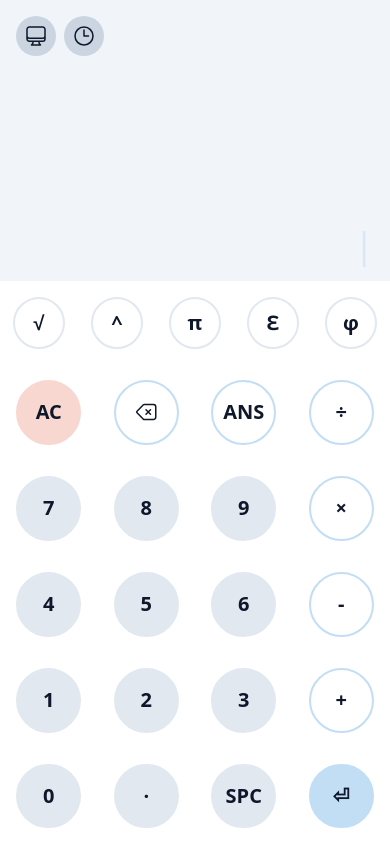
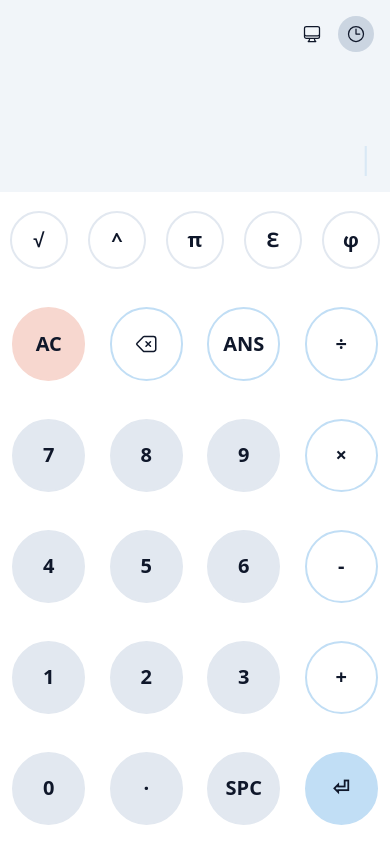
Before and after one commit to feasterjon/rpncalc, a React (Create React App) app: page / in a window 390 px wide. Built offline with nearby package versions, Linux system fonts and the light colour scheme.

Commit message:
Major layout change: Move Theme, History to right etc.

```diff
--- a/src/components/rpncalc/icon.jsx
+++ b/src/components/rpncalc/icon.jsx
@@ -1,44 +1,44 @@
-export function Icon({ id }) {
+export function Icon({ id, styles = 'h-6 w-6' }) {
   switch (id) {
     case 'backspace':
       return (
-        <svg xmlns="http://www.w3.org/2000/svg" fill="none" viewBox="0 0 24 24" strokeWidth={1.5} stroke="currentColor" className="w-6 h-6">
+        <svg xmlns="http://www.w3.org/2000/svg" fill="none" viewBox="0 0 24 24" strokeWidth={1.5} stroke="currentColor" className={styles}>
           <path strokeLinecap="round" strokeLinejoin="round" d="M12 9.75 14.25 12m0 0 2.25 2.25M14.25 12l2.25-2.25M14.25 12 12 14.25m-2.58 4.92-6.374-6.375a1.125 1.125 0 0 1 0-1.59L9.42 4.83c.21-.211.497-.33.795-.33H19.5a2.25 2.25 0 0 1 2.25 2.25v10.5a2.25 2.25 0 0 1-2.25 2.25h-9.284c-.298 0-.585-.119-.795-.33Z" />
         </svg>
       )
     case 'clipboard':
       return (
-        <svg xmlns="http://www.w3.org/2000/svg" fill="none" viewBox="0 0 24 24" strokeWidth={1.5} stroke="currentColor" className="w-6 h-6">
+        <svg xmlns="http://www.w3.org/2000/svg" fill="none" viewBox="0 0 24 24" strokeWidth={1.5} stroke="currentColor" className={styles}>
           <path strokeLinecap="round" strokeLinejoin="round" d="M15.666 3.888A2.25 2.25 0 0 0 13.5 2.25h-3c-1.03 0-1.9.693-2.166 1.638m7.332 0c.055.194.084.4.084.612v0a.75.75 0 0 1-.75.75H9a.75.75 0 0 1-.75-.75v0c0-.212.03-.418.084-.612m7.332 0c.646.049 1.288.11 1.927.184 1.1.128 1.907 1.077 1.907 2.185V19.5a2.25 2.25 0 0 1-2.25 2.25H6.75A2.25 2.25 0 0 1 4.5 19.5V6.257c0-1.108.806-2.057 1.907-2.185a48.208 48.208 0 0 1 1.927-.184" />
         </svg>
       )
     case 'clock':
       return (
-        <svg xmlns="http://www.w3.org/2000/svg" fill="none" viewBox="0 0 24 24" strokeWidth={1.5} stroke="currentColor" className="w-6 h-6">
+        <svg xmlns="http://www.w3.org/2000/svg" fill="none" viewBox="0 0 24 24" strokeWidth={1.5} stroke="currentColor" className={styles}>
           <path strokeLinecap="round" strokeLinejoin="round" d="M12 6v6h4.5m4.5 0a9 9 0 1 1-18 0 9 9 0 0 1 18 0Z" />
         </svg>
       )
     case 'computerDesktop':
       return (
-        <svg xmlns="http://www.w3.org/2000/svg" fill="none" viewBox="0 0 24 24" strokeWidth={1.5} stroke="currentColor" className="w-6 h-6">
+        <svg xmlns="http://www.w3.org/2000/svg" fill="none" viewBox="0 0 24 24" strokeWidth={1.5} stroke="currentColor" className={styles}>
           <path strokeLinecap="round" strokeLinejoin="round" d="M9 17.25v1.007a3 3 0 0 1-.879 2.122L7.5 21h9l-.621-.621A3 3 0 0 1 15 18.257V17.25m6-12V15a2.25 2.25 0 0 1-2.25 2.25H5.25A2.25 2.25 0 0 1 3 15V5.25m18 0A2.25 2.25 0 0 0 18.75 3H5.25A2.25 2.25 0 0 0 3 5.25m18 0V12a2.25 2.25 0 0 1-2.25 2.25H5.25A2.25 2.25 0 0 1 3 12V5.25" />
         </svg>
       )
     case 'moon':
       return (
-        <svg xmlns="http://www.w3.org/2000/svg" fill="none" viewBox="0 0 24 24" strokeWidth={1.5} stroke="currentColor" className="w-6 h-6">
+        <svg xmlns="http://www.w3.org/2000/svg" fill="none" viewBox="0 0 24 24" strokeWidth={1.5} stroke="currentColor" className={styles}>
           <path strokeLinecap="round" strokeLinejoin="round" d="M21.752 15.002A9.72 9.72 0 0 1 18 15.75c-5.385 0-9.75-4.365-9.75-9.75 0-1.33.266-2.597.748-3.752A9.753 9.753 0 0 0 3 11.25C3 16.635 7.365 21 12.75 21a9.753 9.753 0 0 0 9.002-5.998Z" />
         </svg>
       )
     case 'sun':
       return (
-        <svg xmlns="http://www.w3.org/2000/svg" fill="none" viewBox="0 0 24 24" strokeWidth={1.5} stroke="currentColor" className="w-6 h-6">
+        <svg xmlns="http://www.w3.org/2000/svg" fill="none" viewBox="0 0 24 24" strokeWidth={1.5} stroke="currentColor" className={styles}>
           <path strokeLinecap="round" strokeLinejoin="round" d="M12 3v2.25m6.364.386-1.591 1.591M21 12h-2.25m-.386 6.364-1.591-1.591M12 18.75V21m-4.773-4.227-1.591 1.591M5.25 12H3m4.227-4.773L5.636 5.636M15.75 12a3.75 3.75 0 1 1-7.5 0 3.75 3.75 0 0 1 7.5 0Z" />
         </svg>
       )
     default:
       return (
-        <svg xmlns="http://www.w3.org/2000/svg" fill="none" viewBox="0 0 24 24" strokeWidth={1.5} stroke="currentColor" className="w-6 h-6">
+        <svg xmlns="http://www.w3.org/2000/svg" fill="none" viewBox="0 0 24 24" strokeWidth={1.5} stroke="currentColor" className={styles}>
           <path strokeLinecap="round" strokeLinejoin="round" d="m11.25 11.25.041-.02a.75.75 0 0 1 1.063.852l-.708 2.836a.75.75 0 0 0 1.063.853l.041-.021M21 12a9 9 0 1 1-18 0 9 9 0 0 1 18 0Zm-9-3.75h.008v.008H12V8.25Z" />
         </svg>
       )
--- a/src/components/rpncalc/index.jsx
+++ b/src/components/rpncalc/index.jsx
@@ -126,6 +126,10 @@ export function RPNCalc(props) {
     return out
   }
 
+  const getId = () => {
+    return Math.floor(Math.random() * (10 ** 10 - 10 ** 9 + 1)) + (10 ** 9) // random 10-digit positive integer
+  };
+
   const handlePaste = async () => {
     vibrateBasic();
     const text = await navigator.clipboard.readText();
@@ -147,16 +151,14 @@ export function RPNCalc(props) {
     setTheme(configTheme(selectedTheme).theme.name);
   };
 
-  const updateHistory = (expression, answer, lengthMax = 5) => {
+  const updateHistory = (expression, answer, lengthMax = 25) => {
     if (!expression || !answer) return
     if (sessionHistory.length >= lengthMax) sessionHistory.splice(0, sessionHistory.length - lengthMax + 1);
     sessionHistory.push({
       answer: answer,
       date: Date.now(),
       expression: expression,
-      id: (sessionHistory.length === lengthMax - 1)
-        ? sessionHistory[sessionHistory.length - 1].id + 1
-        : sessionHistory.length + 1
+      id: getId()
     });
     localStorage.setItem('history', JSON.stringify(sessionHistory));
     setAppHistory(sessionHistory);
@@ -193,12 +195,11 @@ export function RPNCalc(props) {
       w-full
       ${config.hScreen !== false && `h-screen`}
     `} data-mode={theme}>
-      <div className="basis-1/3 bg-slate-100 dark:bg-dark flex flex-col lg:basis-1/3 sm:basis-1/2 overflow-y-auto">
-        <div className="flex flex-row h-full">
-          <div className="basis-1/12 flex items-start justify-start p-4">
+      <div className="bg-slate-100 dark:bg-dark overflow-y-auto">
+        <div className="flex items-end justify-end p-4">
           <div className="
             active:bg-slate-400
-              bg-slate-300
+            g-slate-300
             cursor-default
             dark:active:bg-slate-600
             dark:bg-slate-700
@@ -208,7 +209,7 @@ export function RPNCalc(props) {
             select-none
             text-slate-900
           " onClick={toggleTheme}>
-              <Icon id={themes[themeIndex].icon} />
+            <Icon id={themes[themeIndex].icon} styles="h-5 lg:h-6 lg:w-6 w-5" />
           </div>
           <div className="
             active:bg-slate-400
@@ -223,12 +224,13 @@ export function RPNCalc(props) {
             select-none
             text-slate-900
           " onClick={toggleHistory}>
-              <Icon id="clock" />
+            <Icon id="clock" styles="h-5 lg:h-6 lg:w-6 w-5" />
           </div>
         </div>
-          <div className="basis-11/12 dark:text-slate-100 flex items-end justify-end text-slate-900 p-4">
-            <div className="text-xl text-right">
+        <div className="dark:text-slate-100 flex items-end justify-end px-4 shrink text-slate-900">
+          <div className="lg:text-2xl text-lg text-right xl:text-3xl">
             <ol className="list-none">
+              {!appHistory.length && <li>&nbsp;<br />&nbsp;</li>}
               {appHistory.map((item, index) =>
                 <li className={`
                       ${(index + 1 !== appHistory.length && !appHistoryVisible) && 'hidden'}
@@ -239,9 +241,10 @@ export function RPNCalc(props) {
             </ol>
           </div>
         </div>
-        </div>
-        <div className="basis-3/5 flex items-end justify-end p-4">
-          <span className="text-4xl text-primary dark:text-primary-light">{formatNumbers(currentExpression)}<span className={`${styles.cursor} dark:text-slate-100 text-slate-900`}>|</span></span>
+        <div className="flex items-end justify-end p-4">
+          <span className="dark:text-primary-light lg:text-5xl text-3xl text-primary xl:text-6xl">
+            {formatNumbers(currentExpression)}<span className={`${styles.cursor} dark:text-slate-100 text-slate-900`}>|</span>
+          </span>
           {pasteEnabled && <span className="
             active:bg-slate-400
             bg-slate-300
@@ -254,10 +257,10 @@ export function RPNCalc(props) {
             rounded-full
             select-none
             text-slate-900
-          " onClick={handlePaste}><Icon id="clipboard" /></span>}
+          " onClick={handlePaste}><Icon id="clipboard" styles="w-5 lg:h-6 lg:w-6 h-5" /></span>}
         </div>
       </div>
-      <div className="dark:bg-xdark basis-2/3 flex justify-center lg:basis-2/3 sm:basis-1/2">
+      <div className="dark:bg-xdark flex grow justify-center">
         <Keyboard config={inputConfig} />
       </div>
     </div>
--- a/src/components/rpncalc/keyboard.jsx
+++ b/src/components/rpncalc/keyboard.jsx
@@ -71,13 +71,12 @@ export function Keyboard({ config = {} }) {
               items-center
               justify-center
               lg:aspect-square
-              lg:size-3/4
               lg:text-2xl
               mx-auto
               my-1
               rounded-full
               select-none
-              size-2/3
+              size-3/4
               sm:aspect-auto
               sm:size-11/12
               sm:text-base
```
Lines whose indentation alone changed are shown as unchanged.
